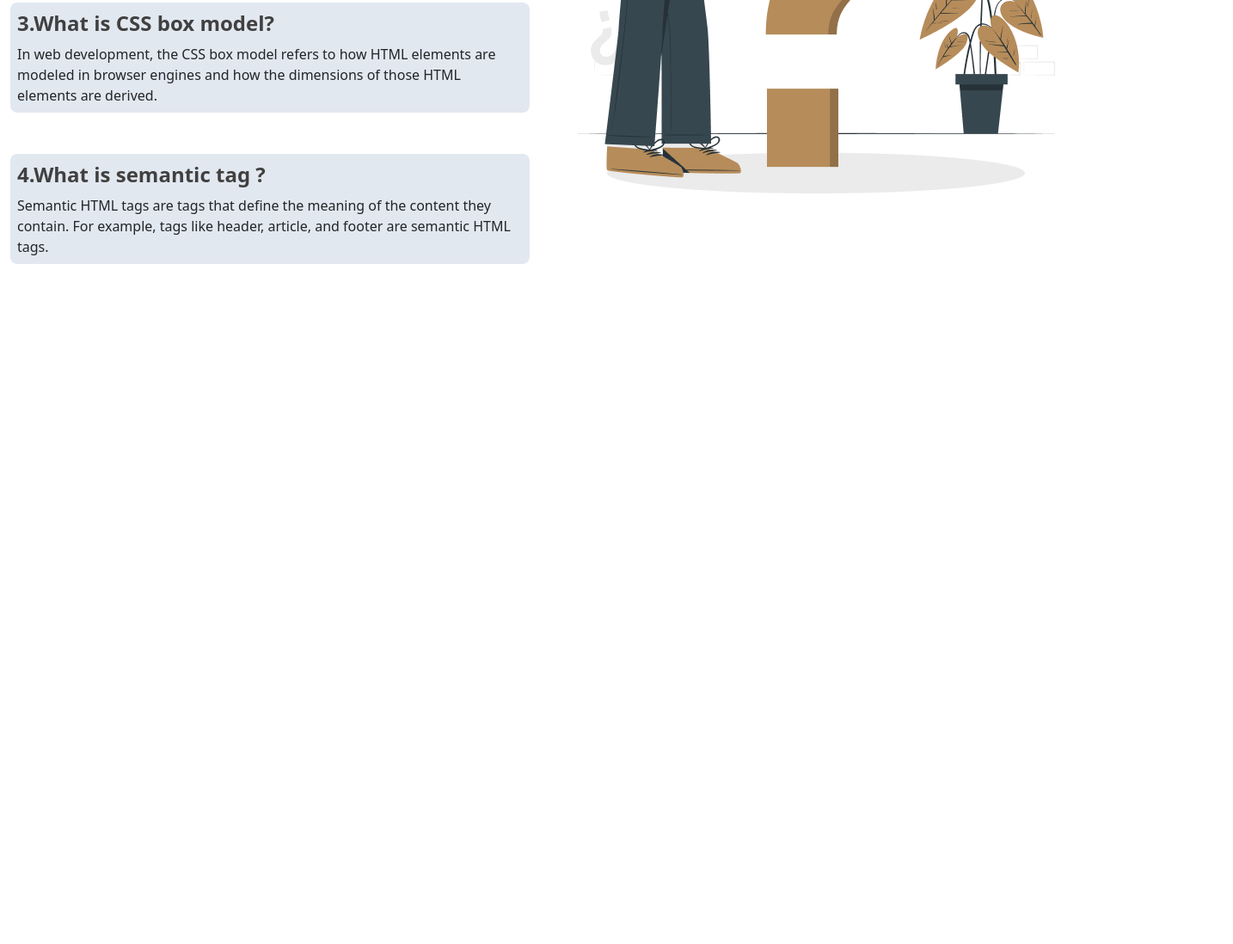
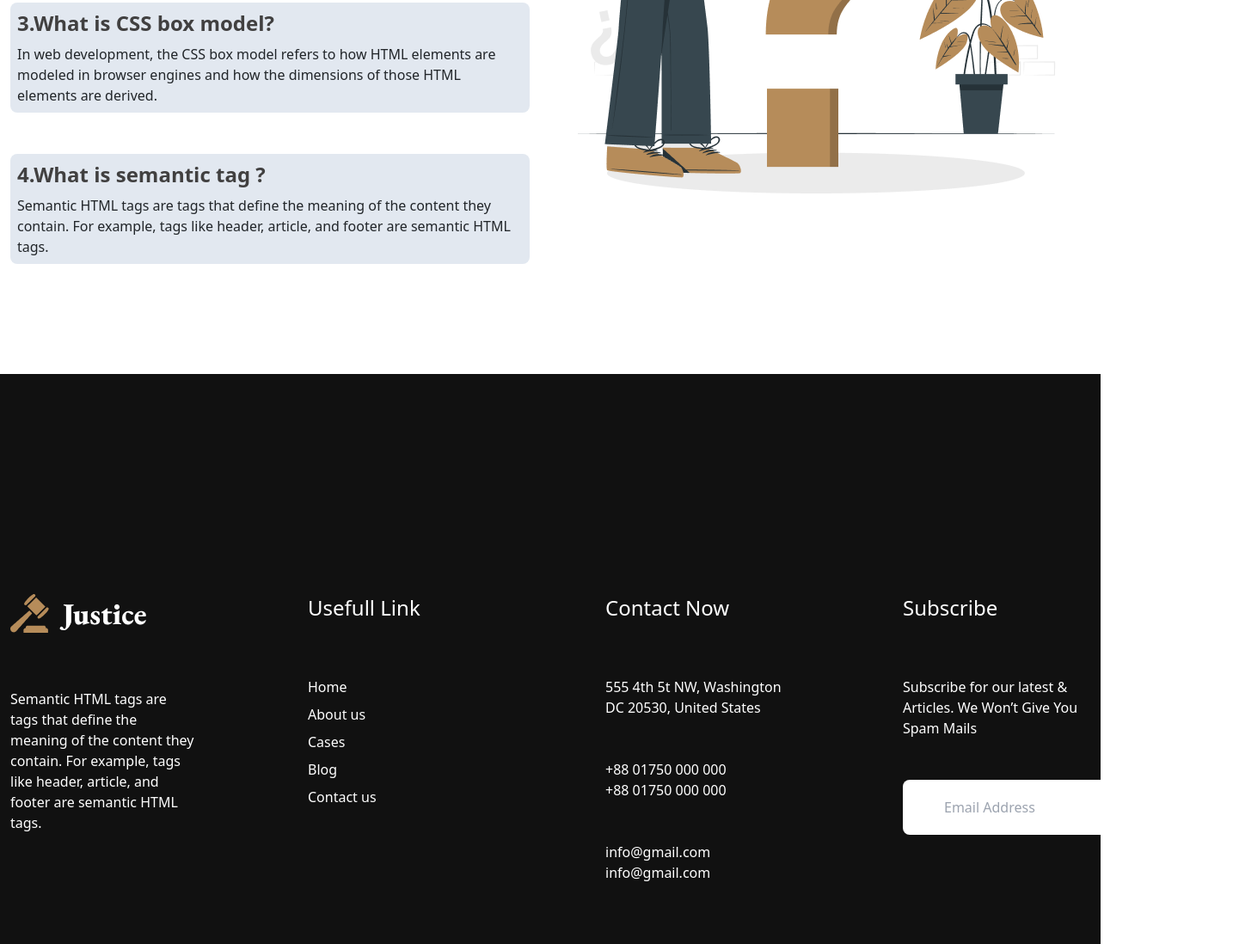
Before and after one commit to rakibmahmud139/b7-legal-house, a plain HTML site: page index.html in a window 1280 px wide. Shown: the part 4002-5100 px from the top of the page at 86% size, 1434 px wide, since content can reach past the window. Before the commit the page ends 4309 px from the top, so only its background shows below. Drawn offline with nearby package versions, Linux system fonts and the light colour scheme.

Commit message:
added footer

```diff
--- a/index.html
+++ b/index.html
@@ -20,6 +20,7 @@
             button: '#B68C5A',
             color: '#FFFFFF',
             colors: '#414040',
+            footer: '#111111',
           }
         }
       }
@@ -66,7 +67,7 @@
         <div class="flex justufy-center items-center mt-20 mx-auto gap-5 w-96">
           <input class="w-auto w-128 h-16 p-5  rounded-lg" type="search" name="" id=""
             placeholder="Search Your Services">
-          <button class="bg-button text-color rounded-lg w-40 h-16">Search</button>
+          <button class="bg-button text-color rounded-lg w-56 h-16">Search</button>
         </div>
       </div>
     </section>
@@ -214,28 +215,65 @@
       <div class="mt-16 grid grid-cols-2 gap-5 rounded-lg mx-auto">
         <div class="bg-slate-200 p-2 rounded-lg gap-10">
           <h2 class="text-2xl text-colors font-extrabold mb-2">1.what is the different between flex and grid ?</h2>
-          <p>Grid and flexbox. The basic difference between CSS Grid Layout and CSS Flexbox Layout is that flexbox was designed for layout in one dimension - either a row.</p>
+          <p>Grid and flexbox. The basic difference between CSS Grid Layout and CSS Flexbox Layout is that flexbox was
+            designed for layout in one dimension - either a row.</p>
         </div>
         <div class="row-span-4">
           <img src="images/faq.png" alt="">
         </div>
         <div class="bg-slate-200 p-2 rounded-lg">
           <h2 class="text-2xl text-colors font-extrabold mb-2">2.What is the purpose of media querie ?</h2>
-          <p>Media queries are a key part of responsive web design, as they allow you to create different layouts depending on the size of the viewport, but they can also.</p>
+          <p>Media queries are a key part of responsive web design, as they allow you to create different layouts
+            depending on the size of the viewport, but they can also.</p>
         </div>
         <div class="bg-slate-200 p-2 rounded-lg">
           <h2 class="text-2xl text-colors font-extrabold mb-2">3.What is CSS box model?</h2>
-          <p>In web development, the CSS box model refers to how HTML elements are modeled in browser engines and how the dimensions of those HTML elements are derived.</p>
+          <p>In web development, the CSS box model refers to how HTML elements are modeled in browser engines and how
+            the dimensions of those HTML elements are derived.</p>
         </div>
         <div class="bg-slate-200 p-2 rounded-lg">
           <h2 class="text-2xl text-colors font-extrabold mb-2">4.What is semantic tag ?</h2>
-          <p>Semantic HTML tags are tags that define the meaning of the content they contain. For example, tags like header, article, and footer are semantic HTML tags.</p>
+          <p>Semantic HTML tags are tags that define the meaning of the content they contain. For example, tags like
+            header, article, and footer are semantic HTML tags.</p>
         </div>
       </div>
     </section>
   </main>
-  <footer>
 
+  <!---------------
+---------footer------>
+
+  <footer class="bg-footer mt-32">
+    <section class="container py-64 px-42 grid grid-cols-4 gap-32">
+        <div class="">
+          <img class="mb-16" src="images/logo.png" alt="">
+          <p class="text-color">Semantic HTML tags are tags that define the meaning of the content they contain. For
+            example, tags like header, article, and footer are semantic HTML tags.</p>
+        </div>
+        <div>
+          <h2 class="text-color text-2xl mb-16">Usefull Link</h2>
+          <p class="text-color mb-2">Home</p>
+          <p class="text-color mb-2">About us</p>
+          <p class="text-color mb-2">Cases</p>
+          <p class="text-color mb-2">Blog</p>
+          <p class="text-color mb-2">Contact us</p>
+        </div>
+        <div>
+          <h2 class="text-color text-2xl mb-16">Contact Now</h2>
+          <p class="text-color mb-5">555 4th 5t NW, Washington <br>
+            DC 20530, United States</p>
+            <p class="text-color mb-5">+88 01750 000 000 <br>
+              +88 01750 000 000</p>
+              <p class="text-color mb-5">info@gmail.com <br>
+                info@gmail.com</p>
+        </div>
+        <div>
+          <h2 class="text-color text-2xl mb-16">Subscribe</h2>
+          <p class="text-color mb-12">Subscribe for our latest & Articles. We Won’t Give You Spam Mails</p>
+          <input class="w-96 h-16 rounded-lg px-12" type="email" name="" id="" placeholder="Email Address">
+        </div>
+
+    </section>
   </footer>
 
   <!-- js file -->
```
